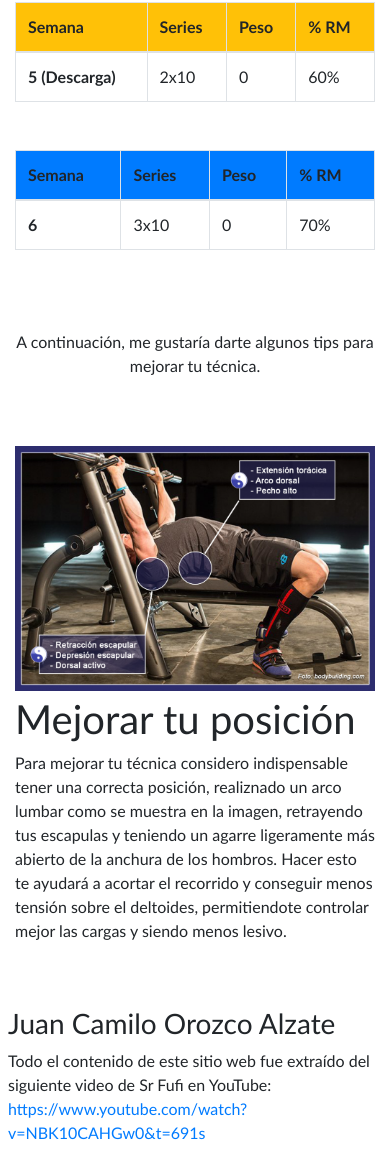
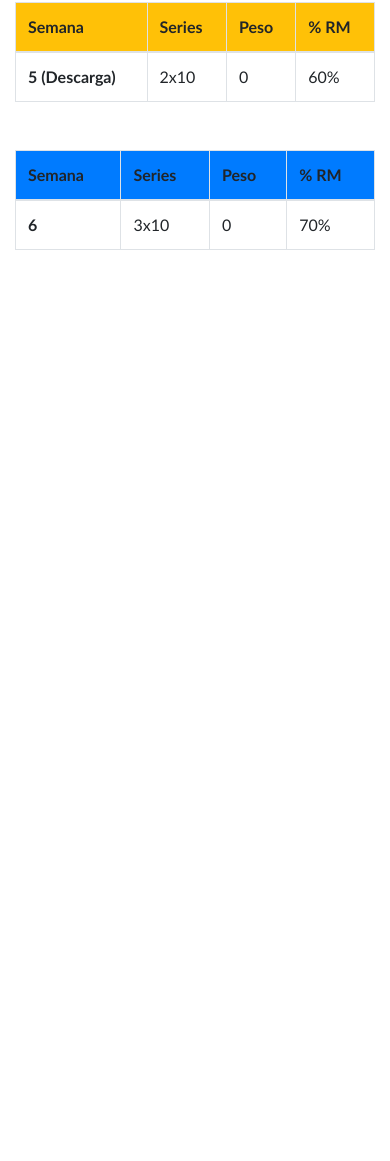
Before and after one commit to ItsCamilo95/calcularpressbanca.io, a plain HTML site: page index.html in a window 390 px wide. Shown: the part 2222-3383 px from the top of the page. After the commit the page ends 2504 px from the top, so only its background shows below. Drawn offline with nearby package versions, Linux system fonts and the light colour scheme.

Commit message:
Update index.html

```diff
--- a/index.html
+++ b/index.html
@@ -279,23 +279,6 @@
 				</table>
 			</div>
 		</div>
-		<div class="row m-0">
-			<div class="col-12 py-5">
-				<p class="text-center h-5">A continuación, me gustaría darte algunos tips para mejorar tu técnica.</p>
-			</div>
-			<div class="col-12 col-md-6 mt-1">
-				<img src="arco.png" class="img-fluid" alt="">
-			</div>
-			<div class="col-12 col-md-6 align-self-center mt-1">
-				<h1>Mejorar tu posición</h1>
-				<p>Para mejorar tu técnica considero indispensable tener una correcta posición, realiznado un arco lumbar como se muestra en la imagen, retrayendo tus escapulas y teniendo un agarre ligeramente más abierto de la anchura de los hombros.
-				Hacer esto te ayudará a acortar el recorrido y conseguir menos tensión sobre el deltoides, permitiendote controlar mejor las cargas y siendo menos lesivo.</p>
-			</div>
-		</div>
 	</div>
 </body>
-<footer class="pt-5 px-2">
-	<h3 class="text-end h-3">Juan Camilo Orozco Alzate</h3>
-	<p>Todo el contenido de este sitio web fue extraído del siguiente video de Sr Fufi en YouTube: <a href="https://www.youtube.com/watch?v=NBK10CAHGw0&t=691s">https://www.youtube.com/watch?v=NBK10CAHGw0&t=691s</a></p>
-</footer>
 </html>
```
